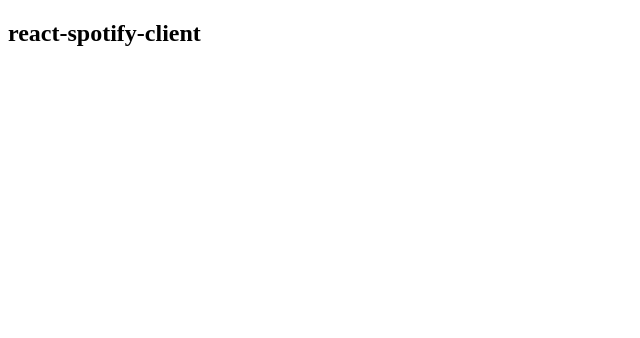
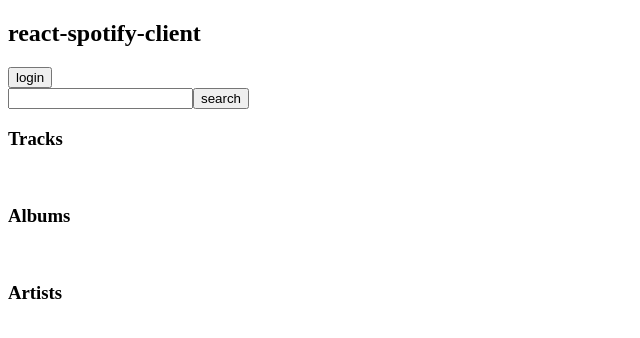
Before and after one commit to dominickolbe/react-spotify-client, a React (Create React App) app: page / in a window 1280 px wide. Shown: the top 338 px of the page, without its empty margins (0-640 px from the left). Built offline with nearby package versions, Linux system fonts and the light colour scheme; the HTML template or start-up script is replaced by a standard one.

Commit message:
spotify auth and search api

```diff
--- a/package.json
+++ b/package.json
@@ -3,6 +3,7 @@
   "version": "0.1.0",
   "private": true,
   "dependencies": {
+    "axios": "^0.18.0",
     "react": "^16.6.0",
     "react-dom": "^16.6.0",
     "react-scripts": "2.0.5"
--- a/src/App.js
+++ b/src/App.js
@@ -1,13 +1,113 @@
 import React, { Component } from 'react';
+import axios from 'axios';
+
+const CLIENT_ID = '6661528e201d41e599f2e053f3be1a4a';
+const REDIRECT_URI = 'http://localhost:3000/callback.html';
 
 class App extends Component {
+
+  state = {
+    searchValue: '',
+    access_token: localStorage.getItem('access_token') || null,
+  }
+
+  async componentDidMount() {
+
+    window.addEventListener('message', e => {
+      if (e.data.access_token) {
+        this.setState({ access_token: e.data.access_token });
+      }
+    }, false);
+
+  }
+
+  login = () => {
+
+    const URL = `https://accounts.spotify.com/authorize?client_id=${CLIENT_ID}&redirect_uri=${encodeURIComponent(REDIRECT_URI)}&scope=user-read-private&response_type=token`;
+
+    const width = 450;
+    const height = 730;
+    const left = (window.screen.width / 2) - (width / 2);
+    const top = (window.screen.height / 2) - (height / 2);
+
+    window.open(URL,
+      'Spotify',
+      'menubar=no,location=no,resizable=no,scrollbars=no,status=no, width=' + width + ', height=' + height + ', top=' + top + ', left=' + left
+    );
+
+  }
+
+  search = async () => {
+
+    const response = await axios.get('https://api.spotify.com/v1/search', {
+      params: {
+        q: this.state.searchValue,
+        type: 'track,album,artist'
+      },
+      headers: {
+        'Authorization': `Bearer ${this.state.access_token}`,
+      }
+    });
+
+    this.setState({ searchResult: response.data });
+
+  }
+
   render() {
     return (
-      <>
+      <div>
         <header>
           <h2>react-spotify-client</h2>
         </header>
-      </>
+        <main>
+          { !this.state.access_token &&
+            <button onClick={this.login}>login</button>
+          }
+
+          <br />
+
+          <input
+            type="text"
+            value={this.state.searchValue}
+            onChange={e => this.setState({ searchValue: e.target.value })}
+          />
+          <button onClick={this.search}>search</button>
+
+          <br />
+          <h3>Tracks</h3>
+          <ul>
+            {
+              this.state.searchResult && this.state.searchResult.tracks.items.map(track => (
+                <li>{track.name} - {track.artists[0].name}</li>
+              ))
+            }
+          </ul>
+
+          <br />
+          <h3>Albums</h3>
+          <ul>
+            {
+              this.state.searchResult && this.state.searchResult.albums.items.map(album => (
+                <li>{album.name} - {album.artists[0].name}</li>
+              ))
+            }
+          </ul>
+
+          <br />
+          <h3>Artists</h3>
+          <ul>
+            {
+              this.state.searchResult && this.state.searchResult.artists.items.map(artist => (
+                <li>
+                  {artist.name}
+                  <img src={artist.images[0].url} height="100" />
+                </li>
+              ))
+            }
+          </ul>
+
+        </main>
+      </div>
     );
   }
 }
```
Also changed, not shown: public/callback.html (added, +38 -0 lines), 1 other file (tests, documents, lock files or other folders).
